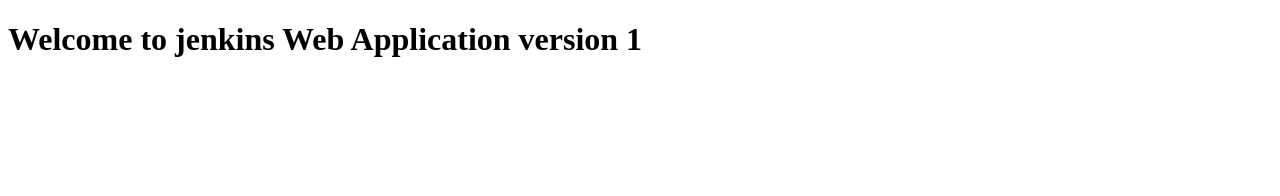
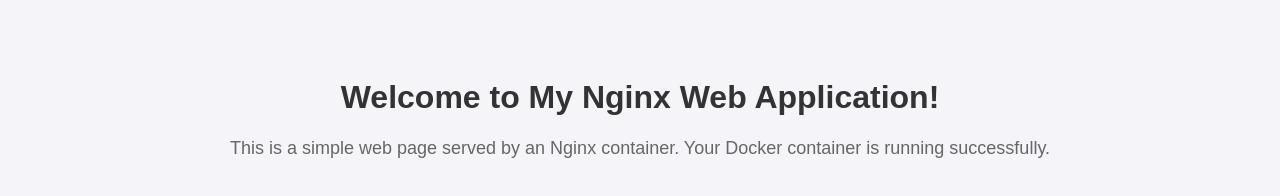
Before and after one commit to kunalsupekar/jenkins-webapplication, a plain HTML site: page app/index.html in a window 1280 px wide. Drawn offline with Linux system fonts and the light colour scheme.

Commit message:
Update index.html

```diff
--- a/app/index.html
+++ b/app/index.html
@@ -3,9 +3,25 @@
 <head>
     <meta charset="UTF-8">
     <meta name="viewport" content="width=device-width, initial-scale=1.0">
-    <title>Sample ECS Docker WebApp</title>
+    <title>Welcome to My Nginx Server</title>
+    <style>
+        body {
+            font-family: Arial, sans-serif;
+            text-align: center;
+            background-color: #f4f4f9;
+            padding: 50px;
+        }
+        h1 {
+            color: #333;
+        }
+        p {
+            font-size: 18px;
+            color: #666;
+        }
+    </style>
 </head>
 <body>
-    <h1>Welcome to  jenkins Web Application version 1</h1>
+    <h1>Welcome to My Nginx Web Application!</h1>
+    <p>This is a simple web page served by an Nginx container. Your Docker container is running successfully.</p>
 </body>
 </html>
```
